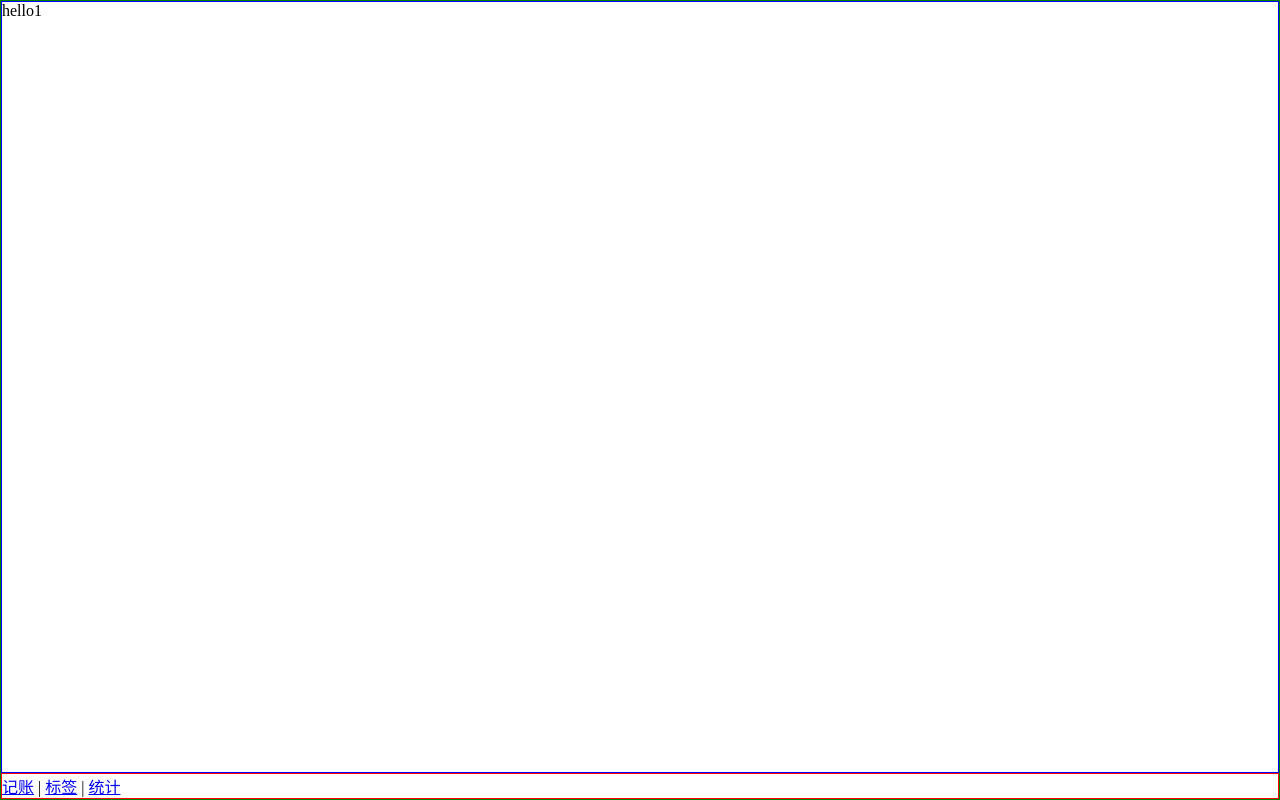
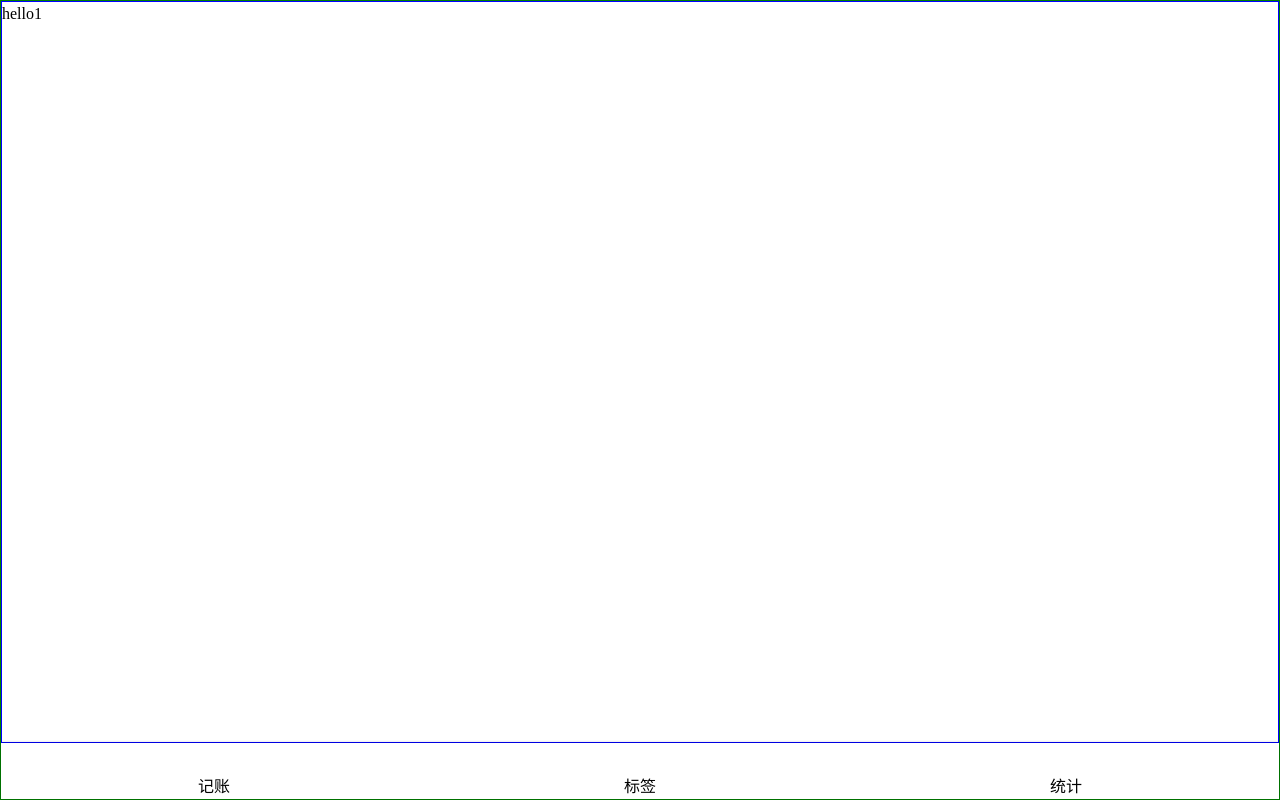
Before and after one commit to sbgrb/mycost-vue, a Vue app: page / in a window 1280 px wide. Built offline with nearby package versions, Linux system fonts and the light colour scheme.

Commit message:
添加导航样式

```diff
--- a/package.json
+++ b/package.json
@@ -36,6 +36,7 @@
     "lint-staged": "^9.5.0",
     "sass": "^1.26.5",
     "sass-loader": "^8.0.2",
+    "svg-sprite-loader": "^5.0.0",
     "typescript": "~3.9.3",
     "vue-template-compiler": "^2.6.11"
   },
--- a/src/App.vue
+++ b/src/App.vue
@@ -9,6 +9,13 @@
     margin: 0;
     padding: 0;
     box-sizing: border-box;
+  }
+  body{
+    line-height: 1.5;
+  }
+  a{
+    text-decoration: none;
+    color: inherit;
   }
 #app {
   font-family: Avenir, Helvetica, Arial, sans-serif;
--- /dev/null
+++ b/src/components/Icon.vue
@@ -0,0 +1,29 @@
+<template>
+    <svg class="icon">
+        <use :xlink:href=" '#' + name" />
+    </svg>
+</template>
+
+<script lang = "ts">
+    const  importAll = (requireContext: __WebpackModuleApi.RequireContext) =>
+        requireContext.keys().forEach(requireContext)
+    try {
+        importAll(require.context('../assets/icons',true,/\.svg$/))
+    }catch (error) {
+        console.log(error);
+    }
+    export default {
+        props : ['name'],
+        name: "Icon"
+    };
+</script>
+
+<style  lang = 'scss' scoped>
+    .icon{
+        width: 1em;
+        height: 1em;
+        vertical-align: -0.15em;
+        fill: currentColor;
+        overflow: hidden;
+    }
+</style>
--- a/src/components/Nav.vue
+++ b/src/components/Nav.vue
@@ -1,14 +1,16 @@
 <template>
-    <div class="nav">
-        <router-link to="/money">记账</router-link>
-        |
-        <router-link to="/labels">标签</router-link>
-        |
-        <router-link to="/statistics">统计</router-link>
-    </div>
+    <nav>
+        <router-link to="/money" class="item">
+            <Icon name="money" />
+            记账</router-link>
+        <router-link to="/labels" class="item">
+            <Icon name="labels"/>标签</router-link>
+        <router-link to="/statistics" class="item">
+            <Icon name="statistics" />统计</router-link>
+    </nav>
 </template>
 
-<script>
+<script lang="ts">
     export default {
         name: "Nav"
     };
@@ -16,4 +18,21 @@
 
 <style lang="scss" scoped>
     .nav{border: 1px solid red}
+    nav{
+        display: flex;
+        box-shadow: 0 0 3px rgba(0,0,0,0.3);
+        flex-direction: row;
+
+        > .item{
+            display: flex;
+            width: 33.33333%;
+            justify-content: center;
+            align-items: center;
+            flex-direction: column;
+            .icon{
+                height: 32px;
+                width: 32px;
+            }
+        }
+    }
 </style>
--- a/src/main.ts
+++ b/src/main.ts
@@ -5,11 +5,13 @@ import router from './router'
 import store from './store'
 import Nav from "@/components/Nav.vue";
 import Layout from "@/components/Layout.vue";
+import Icon from "@/components/Icon.vue";
 
 Vue.config.productionTip = false
 
 Vue.component('Nav',Nav)
 Vue.component('Layout',Layout)
+Vue.component('Icon',Icon)
 
 new Vue({
   router,
--- a/src/shims-vue.d.ts
+++ b/src/shims-vue.d.ts
@@ -2,3 +2,8 @@ declare module '*.vue' {
   import Vue from 'vue'
   export default Vue
 }
+
+declare module "*.svg" {
+  const content: any;
+  export default content;
+}
--- a/vue.config.js
+++ b/vue.config.js
@@ -1,3 +1,20 @@
+
+// eslint-disable-next-line @typescript-eslint/no-var-requires
+const path = require('path')
+
 module.exports = {
-  lintOnSave: false
+  lintOnSave: false,
+  chainWebpack : config =>{
+    const dir = path.resolve(__dirname,'src/assets/icons')
+
+    config.module.rule('svg-sprite')
+        .test(/\.svg$/).include.add(dir).end()
+        .use('svg-sprite-loader').loader('svg-sprite-loader')
+        .options({extract : false}).end()
+
+    // eslint-disable-next-line @typescript-eslint/no-var-requires
+    config.plugin('svg-sprite').use(require('svg-sprite-loader/plugin'),
+        [{plainSprite : true}])
+    config.module.rule('svg').exclude.add(dir)
+  }
 }
```
Also changed, not shown: 1 other file (tests, documents, lock files or other folders).
